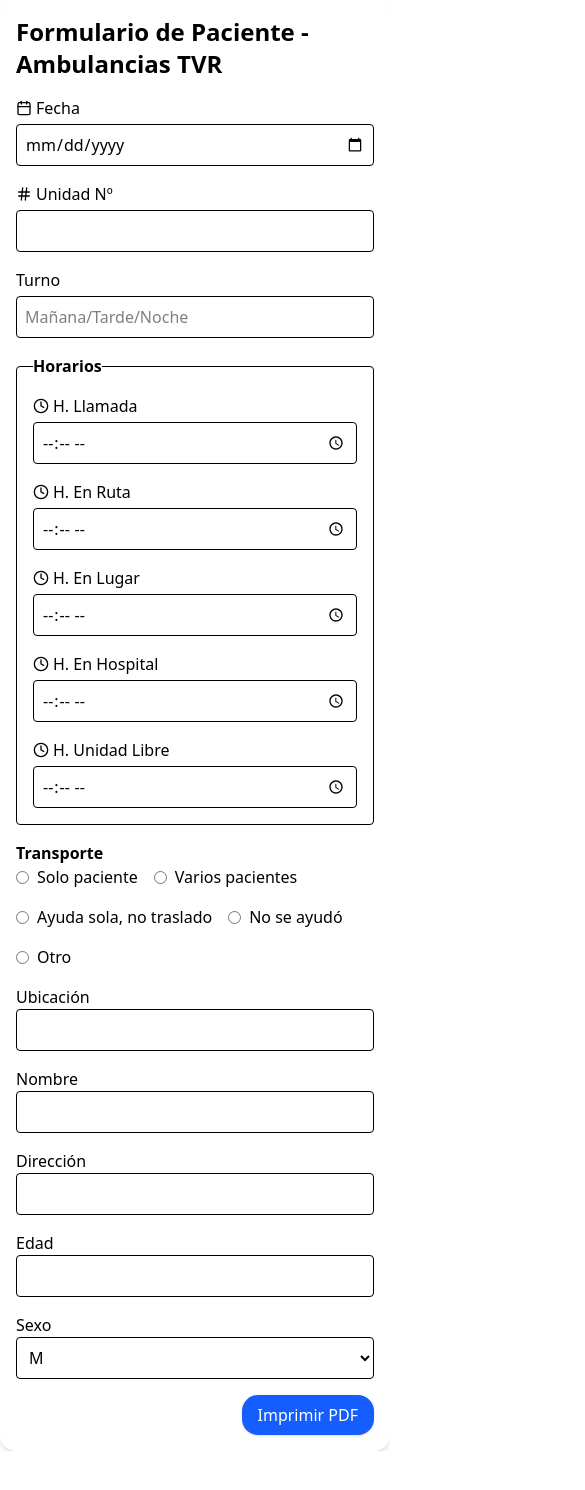
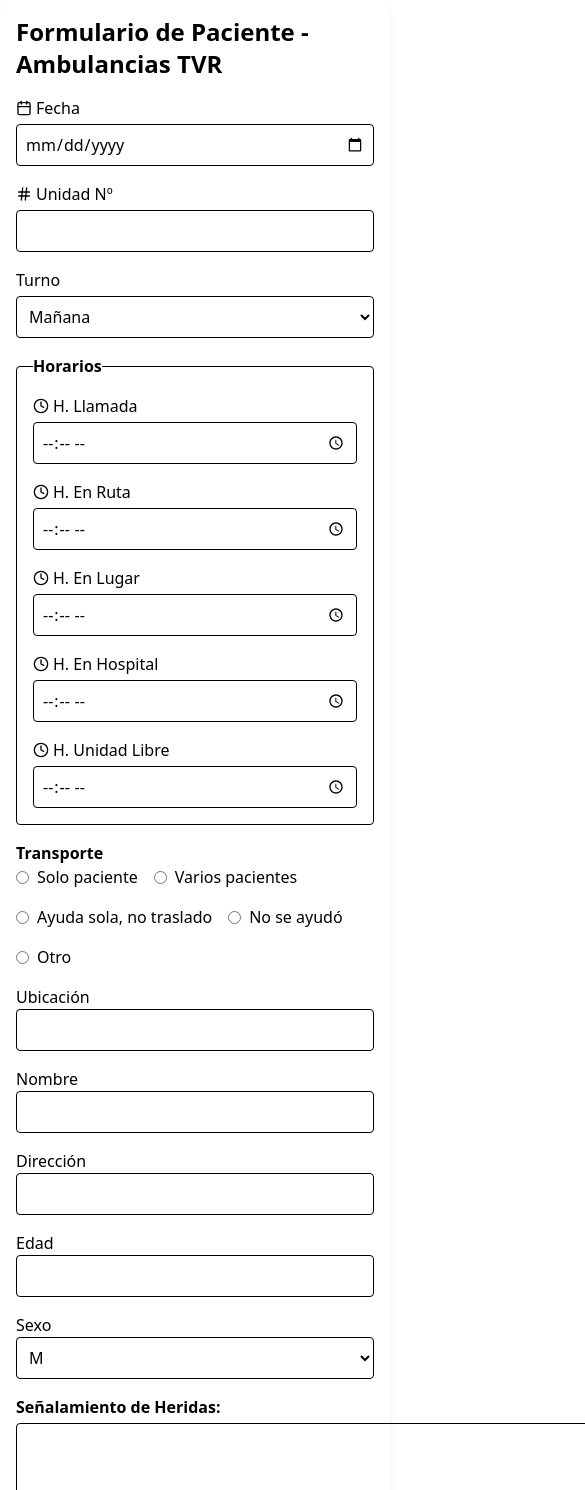
Before and after one commit to humbertoham/ambuform, a Next.js app: page / in a window 390 px wide. Shown: the top 1490 px of the page, 585 px wide, since content can reach past the window. Before the commit the page ends 1451 px from the top, so only its background shows below. Built offline with nearby package versions, Linux system fonts and the light colour scheme.

Commit message:
canva test

```diff
--- a/package.json
+++ b/package.json
@@ -10,14 +10,17 @@
   },
   "dependencies": {
     "@ducanh2912/next-pwa": "^10.2.9",
+    "@react-pdf/renderer": "^4.3.0",
     "framer-motion": "^12.12.1",
     "html2canvas": "^1.4.1",
     "jspdf": "^3.0.1",
     "lucide-react": "^0.511.0",
     "next": "15.3.2",
+    "pdf-lib": "^1.17.1",
     "react": "^19.0.0",
     "react-dom": "^19.0.0",
-    "react-icons": "^5.5.0"
+    "react-icons": "^5.5.0",
+    "react-signature-canvas": "^1.1.0-alpha.2"
   },
   "devDependencies": {
     "@tailwindcss/postcss": "^4",
--- a/src/components/forms.tsx
+++ b/src/components/forms.tsx
@@ -1,35 +1,126 @@
 'use client'
-import React from 'react';
+
+import React, { useState, useRef, useEffect } from 'react';
 import { motion } from 'framer-motion';
-import { Calendar, Clock, Hash, User } from 'lucide-react';
+import { Calendar, Clock, Hash } from 'lucide-react';
+import SignatureCanvas from 'react-signature-canvas';
+import { PDFDocument, rgb, StandardFonts } from 'pdf-lib';
 
-const ReportForm = () => {
-  const handlePrint = () => {
-    window.print();
+
+
+
+export default function ReportForm() {
+  const [formData, setFormData] = useState({
+    date: '',
+    unit: '',
+    shift: '',
+    times: {} as Record<string, string>,
+    transport: '',
+    location: '',
+    name: '',
+    address: '',
+    age: '',
+    sex: 'M',
+  });
+  const sigCanvasRef = useRef<SignatureCanvas>(null);
+// Refs
+const drawingCanvasRef = useRef<HTMLCanvasElement>(null);
+const [isDrawing, setIsDrawing] = useState(false);
+
+
+
+
+
+
+
+
+  const handleChange = (e: React.ChangeEvent<HTMLInputElement | HTMLSelectElement>) => {
+    const { name, value } = e.target;
+    if (name.startsWith('time_')) {
+      const key = name.replace('time_', '');
+      setFormData(prev => ({ ...prev, times: { ...prev.times, [key]: value } }));
+    } else {
+      setFormData(prev => ({ ...prev, [name]: value }));
+    }
+  };
+
+  const clearSignature = () => sigCanvasRef.current?.clear();
+
+  const handleGeneratePDF = async () => {
+    // 1. Load your PDF template from public folder
+    const templateBytes = await fetch('/plantilla.pdf').then(res => res.arrayBuffer());
+
+    // 2. Create a PDFDocument
+    const pdfDoc = await PDFDocument.load(templateBytes);
+    const page = pdfDoc.getPages()[0];
+    const { width, height } = page.getSize();
+
+    // 3. Embed a font
+    const helveticaFont = await pdfDoc.embedFont(StandardFonts.Helvetica);
+
+    // 4. Draw text fields at positions matching your template
+    page.drawText(`Fecha: ${formData.date}`, { x: 50, y: height - 100, size: 12, font: helveticaFont, color: rgb(0, 0, 0) });
+    page.drawText(`Unidad Nº: ${formData.unit}`, { x: 50, y: height - 120, size: 12, font: helveticaFont });
+    page.drawText(`Turno: ${formData.shift}`, { x: 50, y: height - 140, size: 12, font: helveticaFont });
+
+    // Horarios
+    let yPos = height - 180;
+    Object.entries(formData.times).forEach(([k, v]) => {
+      page.drawText(`H. ${k}: ${v}`, { x: 70, y: yPos, size: 12, font: helveticaFont });
+      yPos -= 20;
+    });
+
+    // Transporte y datos básicos
+    page.drawText(`Transporte: ${formData.transport}`, { x: 50, y: yPos - 10, size: 12, font: helveticaFont });
+    page.drawText(`Ubicación: ${formData.location}`, { x: 50, y: yPos - 40, size: 12, font: helveticaFont });
+    page.drawText(`Nombre: ${formData.name}`, { x: 50, y: yPos - 60, size: 12, font: helveticaFont });
+    page.drawText(`Dirección: ${formData.address}`, { x: 50, y: yPos - 80, size: 12, font: helveticaFont });
+    page.drawText(`Edad: ${formData.age}`, { x: 50, y: yPos - 100, size: 12, font: helveticaFont });
+    page.drawText(`Sexo: ${formData.sex}`, { x: 50, y: yPos - 120, size: 12, font: helveticaFont });
+
+    // 5. Embed signature image if exists
+    const canvas = sigCanvasRef.current;
+    if (canvas && !canvas.isEmpty()) {
+      const sigDataUrl = canvas.getTrimmedCanvas().toDataURL('image/png');
+      const sigBytes = await fetch(sigDataUrl).then(res => res.arrayBuffer());
+      const sigImage = await pdfDoc.embedPng(sigBytes);
+      const sigDims = sigImage.scale(0.5);
+      page.drawImage(sigImage, {
+        x: width - sigDims.width - 50,
+        y: 50,
+        width: sigDims.width,
+        height: sigDims.height,
+      });
+    }
+
+    // 6. Serialize and download
+    const pdfBytes = await pdfDoc.save();
+    const blob = new Blob([pdfBytes], { type: 'application/pdf' });
+    const url = URL.createObjectURL(blob);
+    const a = document.createElement('a');
+    a.href = url;
+    a.download = `reporte_${formData.name || 'paciente'}.pdf`;
+    a.click();
+    URL.revokeObjectURL(url);
   };
 
   return (
-    <motion.div
-      className="p-4 max-w-3xl mx-auto bg-white shadow-md rounded-2xl print:p-0 print:shadow-none"
-      initial={{ opacity: 0 }}
-      animate={{ opacity: 1 }}
-      transition={{ duration: 0.5 }}
-    >
+    <motion.div className="p-4 max-w-3xl mx-auto bg-white shadow-md rounded-2xl" initial={{ opacity: 0 }} animate={{ opacity: 1 }} transition={{ duration: 0.5 }}>
       <h1 className="text-2xl font-bold mb-4">Formulario de Paciente - Ambulancias TVR</h1>
 
-      {/* Fecha y Turno */}
+      {/* Campos del formulario */}
       <div className="grid grid-cols-1 md:grid-cols-3 gap-4 mb-4">
         <label className="flex flex-col">
           <span className="flex items-center mb-1"><Calendar className="mr-1" size={16}/> Fecha</span>
-          <input type="date" className="p-2 border rounded" />
+          <input type="date" name="date" onChange={handleChange} className="p-2 border rounded" />
         </label>
         <label className="flex flex-col">
           <span className="flex items-center mb-1"><Hash className="mr-1" size={16}/> Unidad Nº</span>
-          <input type="number" inputMode="numeric" className="p-2 border rounded" />
+          <input type="number" name="unit" onChange={handleChange} className="p-2 border rounded" />
         </label>
         <label className="flex flex-col">
           <span className="mb-1">Turno</span>
-          <input type="text" className="p-2 border rounded" placeholder="Mañana/Tarde/Noche" />
+           <label className="flex flex-col"><select name="shift" onChange={handleChange} className="p-2 border rounded"><option value="Mañana">Mañana</option><option value="Tarde">Tarde</option><option value="Noche">Noche</option></select></label>
         </label>
       </div>
 
@@ -37,10 +128,10 @@ const ReportForm = () => {
       <fieldset className="mb-4 border p-4 rounded">
         <legend className="font-semibold">Horarios</legend>
         <div className="grid grid-cols-1 sm:grid-cols-2 lg:grid-cols-4 gap-4">
-          {['Llamada','En Ruta','En Lugar','En Hospital','Unidad Libre'].map(label => (
-            <label key={label} className="flex flex-col">
-              <span className="flex items-center mb-1"><Clock className="mr-1" size={16}/> H. {label}</span>
-              <input type="time" className="p-2 border rounded" />
+          {['Llamada','En Ruta','En Lugar','En Hospital','Unidad Libre'].map(opt => (
+            <label key={opt} className="flex flex-col">
+              <span className="flex items-center mb-1"><Clock className="mr-1" size={16}/> H. {opt}</span>
+              <input type="time" name={`time_${opt}`} onChange={handleChange} className="p-2 border rounded" />
             </label>
           ))}
         </div>
@@ -52,8 +143,7 @@ const ReportForm = () => {
         <div className="flex flex-wrap gap-4">
           {['Solo paciente','Varios pacientes','Ayuda sola, no traslado','No se ayudó','Otro'].map(opt => (
             <label key={opt} className="flex items-center">
-              <input type="radio" name="transporte" className="mr-2" />
-              {opt}
+              <input type="radio" name="transport" value={opt} onChange={handleChange} className="mr-2" />{opt}
             </label>
           ))}
         </div>
@@ -61,42 +151,92 @@ const ReportForm = () => {
 
       {/* Datos básicos */}
       <div className="grid grid-cols-1 md:grid-cols-2 gap-4 mb-4">
-        <label className="flex flex-col">
-          <span>Ubicación</span>
-          <input type="text" className="p-2 border rounded" />
-        </label>
-        <label className="flex flex-col">
-          <span>Nombre</span>
-          <input type="text" className="p-2 border rounded" />
-        </label>
-        <label className="flex flex-col md:col-span-2">
-          <span>Dirección</span>
-          <input type="text" className="p-2 border rounded" />
-        </label>
-        <label className="flex flex-col">
-          <span>Edad</span>
-          <input type="number" inputMode="numeric" className="p-2 border rounded" />
-        </label>
-        <label className="flex flex-col">
-          <span>Sexo</span>
-          <select className="p-2 border rounded">
-            <option value="M">M</option>
-            <option value="F">F</option>
-          </select>
-        </label>
+        <label className="flex flex-col"><span>Ubicación</span><input type="text" name="location" onChange={handleChange} className="p-2 border rounded" /></label>
+        <label className="flex flex-col"><span>Nombre</span><input type="text" name="name" onChange={handleChange} className="p-2 border rounded" /></label>
+        <label className="flex flex-col md:col-span-2"><span>Dirección</span><input type="text" name="address" onChange={handleChange} className="p-2 border rounded" /></label>
+        <label className="flex flex-col"><span>Edad</span><input type="number" name="age" onChange={handleChange} className="p-2 border rounded" /></label>
+        <label className="flex flex-col"><span>Sexo</span><select name="sex" onChange={handleChange} className="p-2 border rounded"><option value="M">M</option><option value="F">F</option></select></label>
+      </div>{/* (igual que antes: date, unit, shift, horarios, transporte, datos) */}
+
+        <div className="mb-6">
+  <span className="block font-semibold mb-1">Señalamiento de Heridas:</span>
+  <div className="relative border rounded overflow-hidden" style={{width: '650px', height: '650px'}}>
+
+    <canvas
+      ref={drawingCanvasRef}
+      width={650}
+      height={650}
+      className="w-full z-20 h-full"
+      onMouseDown={(e) => {
+        const canvas = drawingCanvasRef.current;
+        if (!canvas) return;
+        const ctx = canvas.getContext('2d');
+        if (!ctx) return;
+
+        // Calcular escala correcta
+        const rect = canvas.getBoundingClientRect();
+        const scaleX = canvas.width / rect.width;
+        const scaleY = canvas.height / rect.height;
+
+        const startX = (e.clientX - rect.left) * scaleX;
+        const startY = (e.clientY - rect.top) * scaleY;
+
+        // Configurar estilo del pincel
+        ctx.strokeStyle = '#ff0000';
+        ctx.lineWidth = 3;
+        ctx.lineCap = 'round';
+        ctx.lineJoin = 'round';
+
+        ctx.beginPath();
+        ctx.moveTo(startX, startY);
+
+        const draw = (moveEvent: MouseEvent) => {
+          const moveX = (moveEvent.clientX - rect.left) * scaleX;
+          const moveY = (moveEvent.clientY - rect.top) * scaleY;
+
+          ctx.lineTo(moveX, moveY);
+          ctx.stroke();
+        };
+
+        const stopDrawing = () => {
+          window.removeEventListener('mousemove', draw);
+          window.removeEventListener('mouseup', stopDrawing);
+        };
+
+        window.addEventListener('mousemove', draw);
+        window.addEventListener('mouseup', stopDrawing);
+      }}
+    />
+
+  </div>
+  <button
+    onClick={() => {
+      const canvas = drawingCanvasRef.current;
+      if (!canvas) return;
+      const ctx = canvas.getContext('2d');
+      if (!ctx) return;
+      ctx.clearRect(0, 0, canvas.width, canvas.height);
+    }}
+    className="mt-2 px-4 py-2 border hover:bg-blue-600 rounded"
+  >
+    Borrar dibujo
+  </button>
+</div>
+      {/* Signature pad */}
+      <div className="mb-4">
+        <span className="block font-semibold mb-1">Firma:</span>
+        <SignatureCanvas penColor="black" canvasProps={{ className: 'border rounded w-full', style: { height: 200 } }} ref={sigCanvasRef} />
+        <button onClick={clearSignature} className="mt-2 px-4 py-2 hover:bg-blue-600  border rounded">Borrar firma</button>
       </div>
 
-      {/* Botón de impresión */}
+      {/* Botón para generar PDF */}
       <div className="text-right">
-        <button
-          onClick={handlePrint}
-          className="px-4 py-2 bg-blue-600 text-white rounded-2xl shadow hover:bg-blue-700 focus:outline-none focus:ring"
-        >
-          Imprimir PDF
+        <button onClick={handleGeneratePDF} className="px-4 py-2 bg-blue-600 text-white rounded-2xl shadow hover:bg-blue-700 focus:outline-none focus:ring">
+          Generar PDF desde plantilla
         </button>
       </div>
     </motion.div>
   );
-};
+}
 
-export default ReportForm;
+// Nota: Coloca tu plantilla `plantilla.pdf` en la carpeta `/public` de tu PWA.
```
Also changed, not shown: public/body.png (added), 1 other file (tests, documents, lock files or other folders).
